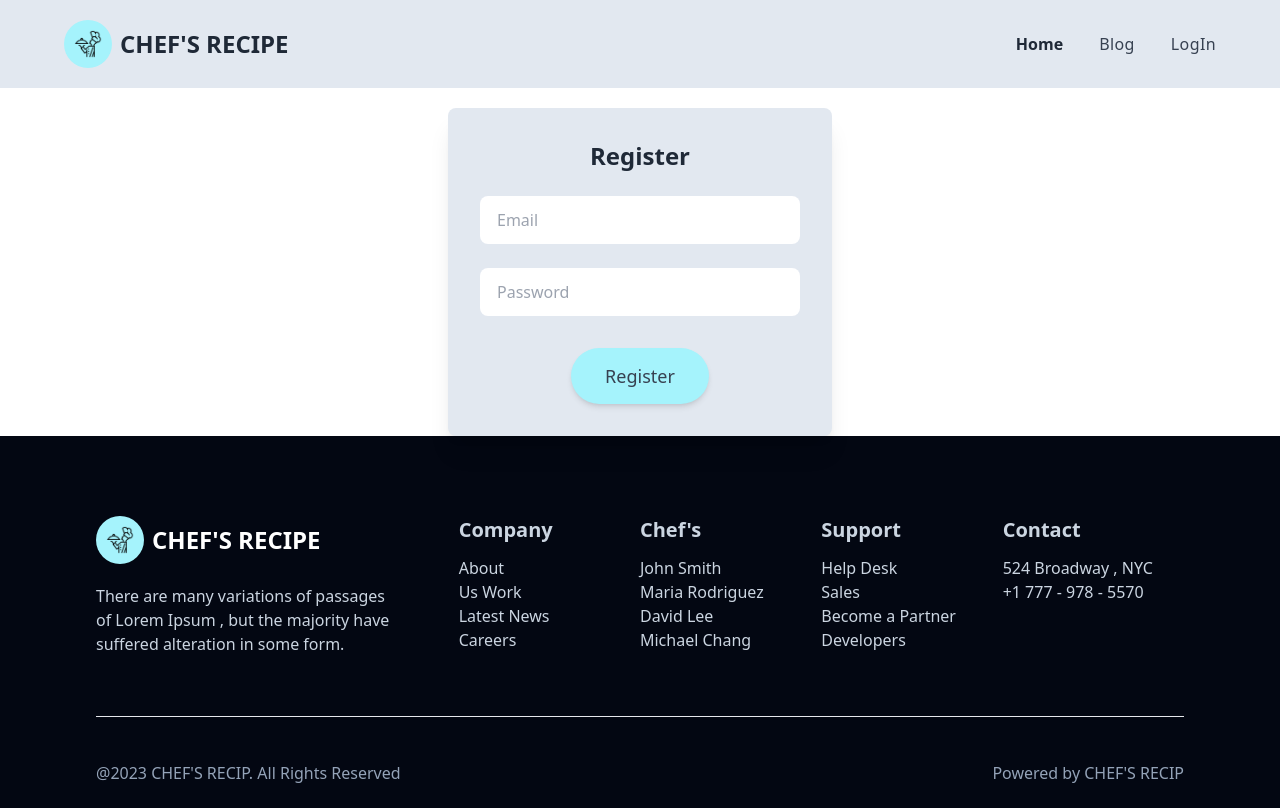
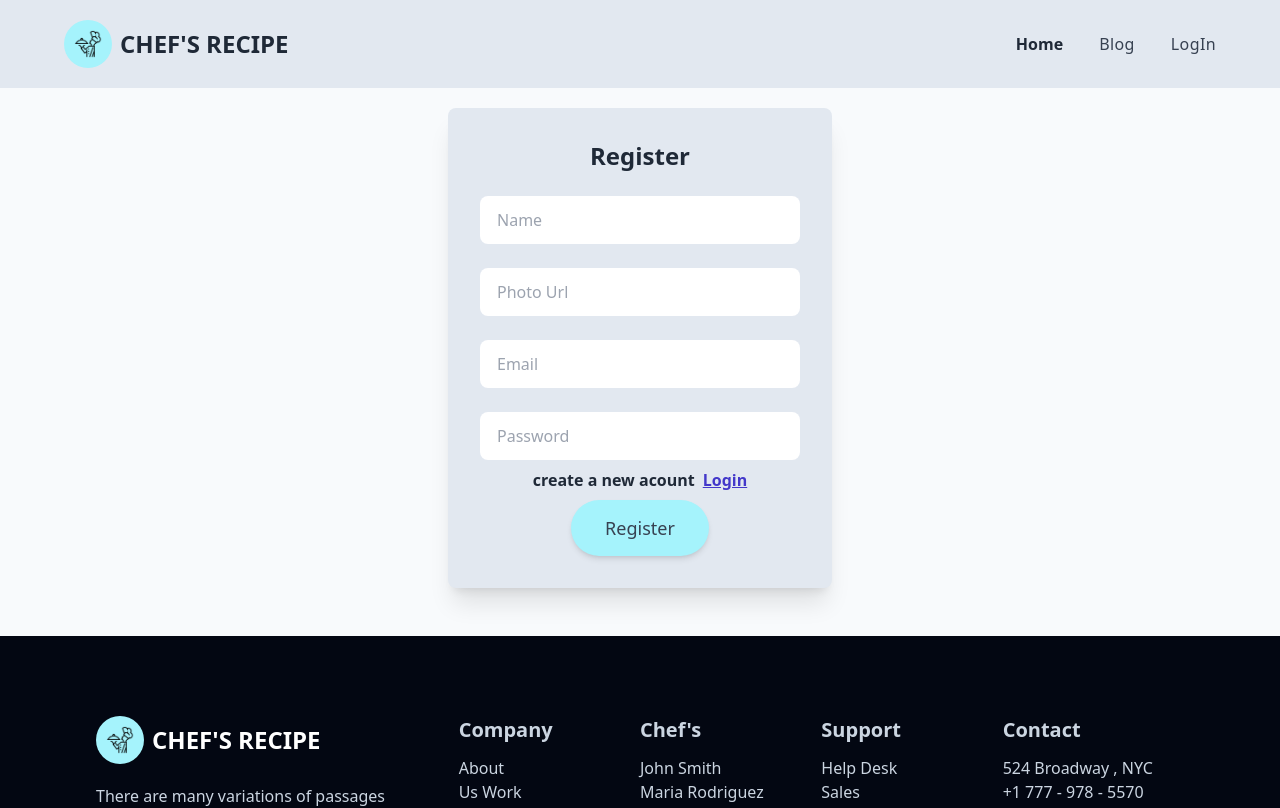
Before and after one commit to Saiful264/chef-recipe-hunter-client-side, a React (Vite) app: page /register in a window 1280 px wide. Shown: the top 808 px of the page. Built offline with nearby package versions, Linux system fonts and the light colour scheme.

Commit message:
register page is add to the site

```diff
--- a/src/layout/Main.jsx
+++ b/src/layout/Main.jsx
@@ -1,16 +1,18 @@
-import React from 'react';
-import NavBar from '../pages/SharePage/NavBar/NavBar';
-import Footer from '../pages/SharePage/Footer/Footer';
-import { Outlet } from 'react-router-dom';
+import React from "react";
+import NavBar from "../pages/SharePage/NavBar/NavBar";
+import Footer from "../pages/SharePage/Footer/Footer";
+import { Outlet } from "react-router-dom";
 
 const Main = () => {
-    return (
-        <>
-            <NavBar/>
-            <Outlet/>
-            <Footer/>
-        </>
-    );
+  return (
+    <>
+      <NavBar />
+      <div className="md:min-h-[calc(100vh-341px)]">
+        <Outlet />
+      </div>
+      <Footer />
+    </>
+  );
 };
 
 export default Main;
--- a/src/pages/Login/LogIn.jsx
+++ b/src/pages/Login/LogIn.jsx
@@ -1,17 +1,31 @@
 import React from "react";
+import { Link } from "react-router-dom";
 
 const LogIn = () => {
   return (
-    <div className="flex justify-center pt-5 bg-slate-50">
+    <div className="flex justify-center pt-5 bg-slate-50 py-12">
       <div className="card w-96 bg-slate-200 shadow-xl items-center text-center py-8 rounded-lg">
         <h1 className="text-2xl font-bold">LogIn</h1>
         <div className="py-6 w-full">
-        <input type="text" placeholder="Email" className="input w-full max-w-xs" />
+          <input
+            type="email"
+            placeholder="Email"
+            required
+            className="input w-full max-w-xs"
+          />
         </div>
-        <div className="w-full pb-6">
-        <input type="pasword" placeholder="Password" className="input w-full max-w-xs" />
+        <div className="w-full pb-2">
+          <input
+            type="pasword"
+            placeholder="Password"
+            required
+            className="input w-full max-w-xs"
+          />
         </div>
-        <button type="submit" className="btn-primary">LogIn</button>
+        <p className="text-start text-base font-semibold">create a new acount<Link to="/register" className="text-indigo-700 underline pl-2">Register</Link></p>
+        <button type="submit" className="btn-primary">
+          LogIn
+        </button>
       </div>
     </div>
   );
--- a/src/pages/Register/Register.jsx
+++ b/src/pages/Register/Register.jsx
@@ -1,26 +1,44 @@
 import React from "react";
+import { Link } from "react-router-dom";
 
 const Register = () => {
   return (
-    <div className="flex justify-center pt-5">
+    <div className="flex justify-center pt-5 bg-slate-50 py-12">
       <div className="card w-96 bg-slate-200 shadow-xl items-center text-center py-8 rounded-lg">
         <h1 className="text-2xl font-bold">Register</h1>
         <div className="py-6 w-full">
           <input
             type="text"
-            placeholder="Email"
+            placeholder="Name"
             className="input w-full max-w-xs"
           />
         </div>
-        <div className="w-full pb-6">
+        <div className="pb-6 w-full">
+          <input
+            type="text"
+            placeholder="Photo Url"
+            className="input w-full max-w-xs"
+          />
+        </div>
+        <div className="pb-6 w-full">
+          <input
+            type="email"
+            placeholder="Email"
+            required
+            className="input w-full max-w-xs"
+          />
+        </div>
+        <div className="w-full pb-2">
           <input
             type="pasword"
             placeholder="Password"
+            required
             className="input w-full max-w-xs"
           />
         </div>
+        <p className="text-start text-base font-semibold">create a new acount<Link to="/login" className="text-indigo-700 underline pl-2">Login</Link></p>
         <button type="submit" className="btn-primary">
-        Register
+          Register
         </button>
       </div>
     </div>
```
